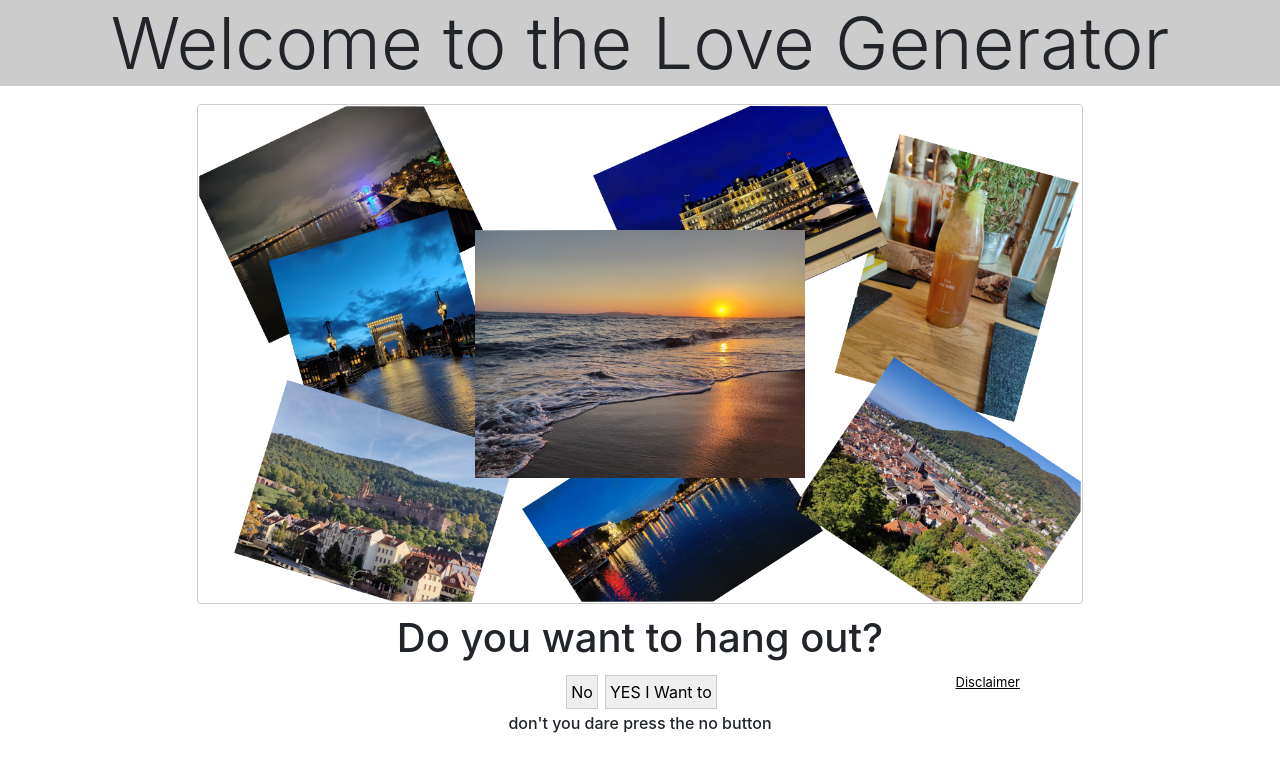
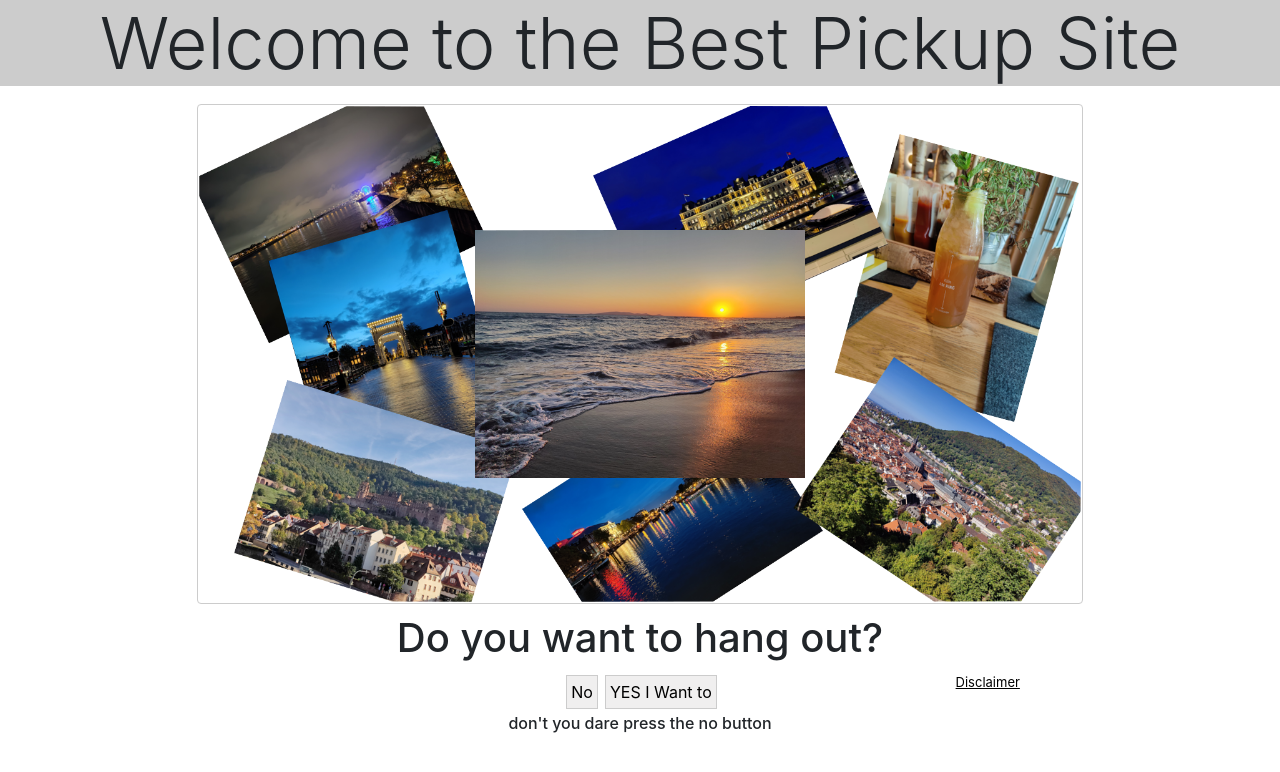
Before and after one commit to jannik73/date, a React (Create React App) app in the folder client/: page / in a window 1280 px wide. Shown: the top 772 px of the page. Built offline with nearby package versions, Linux system fonts and the light colour scheme.

Commit message:
change some names

```diff
--- a/client/public/index.html
+++ b/client/public/index.html
@@ -19,7 +19,7 @@
 
     <link rel="manifest" href="%PUBLIC_URL%/manifest.json" />
 
-    <title>Romantic love finder</title>
+    <title>Romantic Dating ideas</title>
   </head>
   <body>
     <noscript>You need to enable JavaScript to run this app.</noscript>
--- a/client/src/routes/Home.jsx
+++ b/client/src/routes/Home.jsx
@@ -6,7 +6,7 @@ import {SplitScreen} from '../layouts/SplitScreen'
 const Home = (props) => {
   return (
     <SplitScreen >
-      <Header text="Welcome to the Love Generator"></Header>
+      <Header text="Welcome to the Best Pickup Site"></Header>
       <AddEntry></AddEntry>
     </SplitScreen>
 
```
